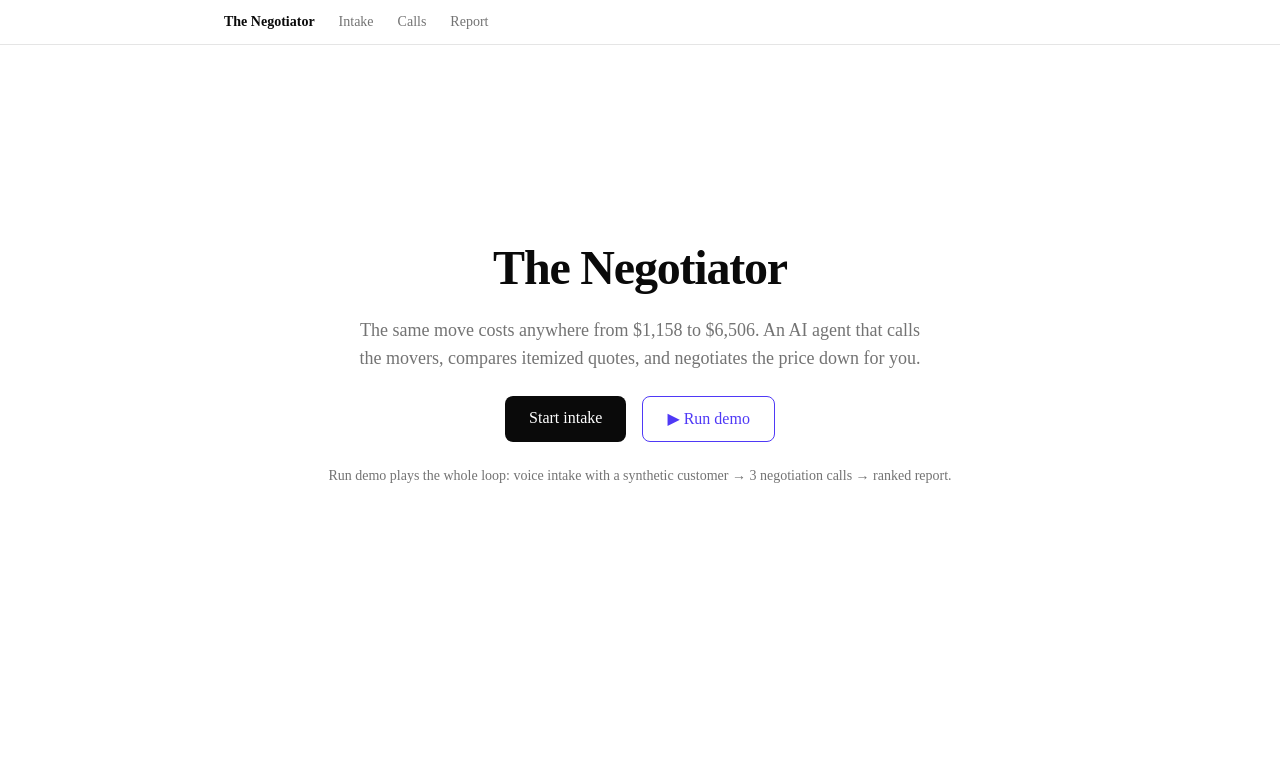
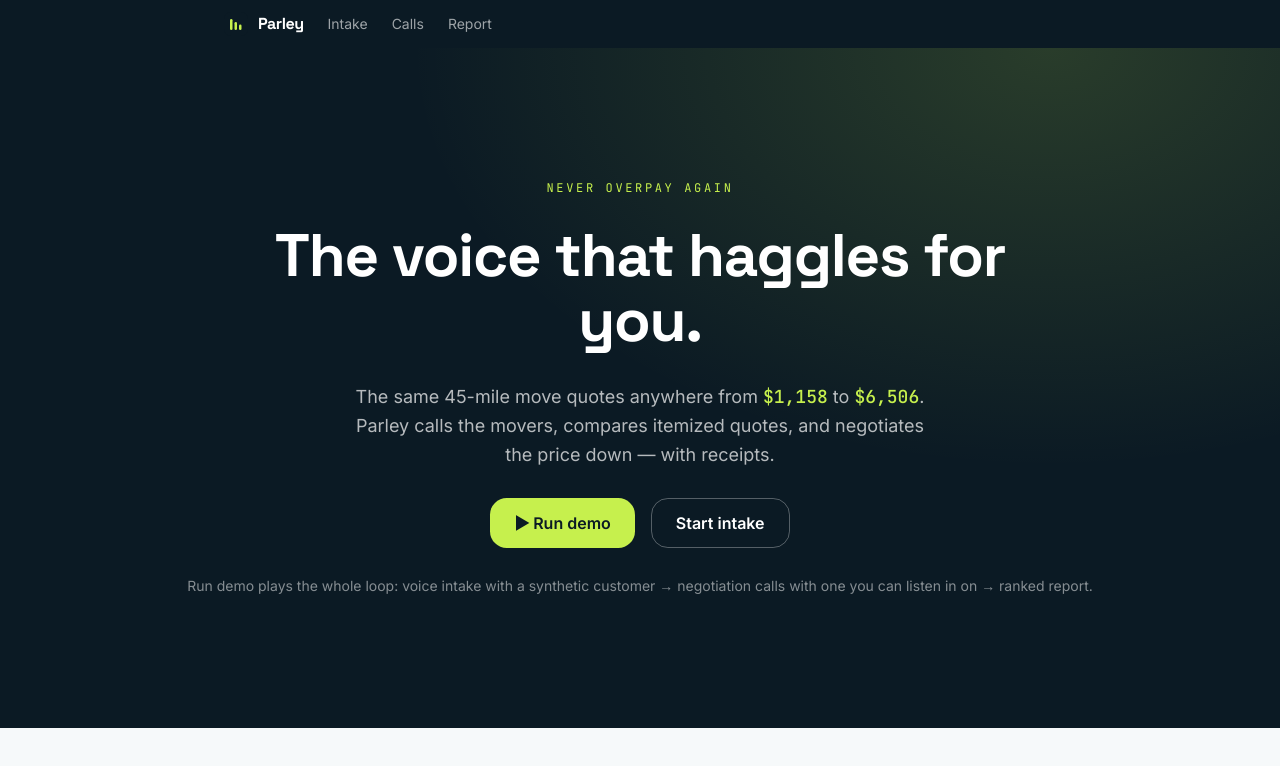
Before and after one commit to arsalanghogari/the-negotiator, a Next.js app: page / in a window 1280 px wide. Shown: the top 766 px of the page. Built offline with nearby package versions, Linux system fonts and the light colour scheme.

Commit message:
Rebrand to Parley: brand tokens, Space Grotesk/Inter/JetBrains Mono, ink+lime UI
Co-Authored-By: Claude Fable 5 <noreply@anthropic.com>

```diff
--- a/app/calls/page.tsx
+++ b/app/calls/page.tsx
@@ -200,13 +200,14 @@ function ShowcaseCall({
   }
 
   return (
-    <Card className="border-indigo-600">
+    <Card className="border-ink bg-ink text-white">
       <CardHeader>
         <CardTitle className="flex items-center justify-between text-base">
           <span>Listen in — Bay Area Van Lines, both sides live 🔊</span>
           <span className="flex items-center gap-2">
             {phase === 'live' && (
-              <Badge variant="secondary">
+              <Badge className="gap-1.5 bg-signal/15 font-mono text-signal">
+                <span className="h-1.5 w-1.5 animate-pulse rounded-full bg-signal" />
                 {conversation.isSpeaking
                   ? 'negotiator speaking…'
                   : sellerSpeaking
@@ -227,12 +228,12 @@ function ShowcaseCall({
       </CardHeader>
       {(turns.length > 0 || error) && (
         <CardContent className="space-y-3">
-          {error && <p className="text-sm text-red-500">{error}</p>}
+          {error && <p className="text-sm text-red-brand">{error}</p>}
           {turns.length > 0 && (
-            <div className="max-h-56 space-y-2 overflow-y-auto rounded-md border p-3 text-sm">
+            <div className="max-h-56 space-y-2 overflow-y-auto rounded-md border border-white/15 p-3 text-sm">
               {turns.map((t, i) => (
-                <p key={i}>
-                  <span className={t.speaker === 'negotiator' ? 'font-semibold text-indigo-600' : 'font-semibold'}>
+                <p key={i} className={t.speaker === 'negotiator' ? '' : 'text-white/70'}>
+                  <span className={t.speaker === 'negotiator' ? 'font-semibold text-signal' : 'font-semibold'}>
                     {t.speaker === 'negotiator' ? '🔊 Negotiator' : 'Seller'}:
                   </span>{' '}
                   {t.text}
@@ -241,7 +242,7 @@ function ShowcaseCall({
             </div>
           )}
           {quote && (
-            <p className="text-sm font-medium">
+            <p className="font-mono text-sm font-medium text-signal">
               Saved: ${quote.totalPrice.toLocaleString()} {quote.binding && '(binding)'}
               {quote.negotiated && quote.priceBefore != null &&
                 ` — negotiated ${quote.priceBefore.toLocaleString()} → ${quote.priceAfter?.toLocaleString()}`}
@@ -341,7 +342,7 @@ export default function CallsPage() {
       <div className="flex items-center justify-between">
         <h1 className="text-3xl font-bold tracking-tight">Calls</h1>
         <span className="flex items-center gap-3">
-          {demoStep && <span className="text-sm font-medium text-indigo-600">{demoStep}</span>}
+          {demoStep && <span className="text-sm font-medium text-signal-deep">{demoStep}</span>}
           <Button onClick={() => run()} disabled={running}>{running ? 'Calling…' : `Run ${SELLERS.length} calls`}</Button>
         </span>
       </div>
@@ -367,10 +368,10 @@ export default function CallsPage() {
                 <div key={c.name} className="flex items-center justify-between gap-2">
                   <span className={onSheet ? 'font-medium' : 'text-muted-foreground'}>
                     {c.name}{' '}
-                    <span className="text-xs text-muted-foreground">★ {c.rating} ({c.reviews})</span>
+                    <span className="font-mono text-xs text-muted-foreground">★ {c.rating} ({c.reviews})</span>
                   </span>
                   <span className="flex shrink-0 items-center gap-2">
-                    <span className="text-xs text-muted-foreground">{c.phone}</span>
+                    <span className="font-mono text-xs text-muted-foreground">{c.phone}</span>
                     {onSheet && <Badge variant="outline">on call sheet</Badge>}
                   </span>
                 </div>
@@ -422,27 +423,27 @@ export default function CallsPage() {
                 {c.quote && (
                   <div className="space-y-1 rounded-md border p-3 text-sm">
                     <div className="flex items-center justify-between font-semibold">
-                      <span>
+                      <span className={c.quote.callOutcome === 'quoted' ? 'font-mono' : ''}>
                         {c.quote.callOutcome === 'quoted'
                           ? `$${c.quote.totalPrice.toLocaleString()}`
                           : 'no price given'}
                       </span>
                       <span className="flex gap-1">
                         {c.quote.negotiated && c.quote.priceBefore != null && (
-                          <Badge>${c.quote.priceBefore.toLocaleString()} → ${c.quote.priceAfter?.toLocaleString()}</Badge>
+                          <Badge className="font-mono">${c.quote.priceBefore.toLocaleString()} → ${c.quote.priceAfter?.toLocaleString()}</Badge>
                         )}
                         {c.quote.binding && <Badge variant="outline">binding</Badge>}
-                        {c.quote.redFlag && <Badge variant="destructive">red flag</Badge>}
-                        {c.quote.itemizationMismatch && <Badge variant="destructive">doesn&apos;t add up</Badge>}
+                        {c.quote.redFlag && <Badge className="border-amber bg-amber/15 text-foreground">⚑ red flag</Badge>}
+                        {c.quote.itemizationMismatch && <Badge className="border-amber bg-amber/15 text-foreground">⚑ doesn&apos;t add up</Badge>}
                       </span>
                     </div>
                     {c.quote.lineItems.map((li, i) => (
                       <div key={i} className="flex justify-between text-muted-foreground">
                         <span>{li.label}</span>
-                        <span>{li.amount == null ? '—' : `$${li.amount.toLocaleString()}`}</span>
+                        <span className="font-mono">{li.amount == null ? '—' : `$${li.amount.toLocaleString()}`}</span>
                       </div>
                     ))}
-                    <div className="text-xs text-muted-foreground">outcome: {c.quote.callOutcome}</div>
+                    <div className="font-mono text-xs text-muted-foreground">outcome: {c.quote.callOutcome}</div>
                   </div>
                 )}
               </CardContent>
--- a/app/globals.css
+++ b/app/globals.css
@@ -7,9 +7,22 @@
 @theme inline {
   --color-background: var(--background);
   --color-foreground: var(--foreground);
-  --font-sans: var(--font-sans);
-  --font-mono: var(--font-geist-mono);
-  --font-heading: var(--font-sans);
+  --font-sans: var(--font-inter);
+  --font-mono: var(--font-jetbrains);
+  --font-display: var(--font-space);
+  /* Parley brand tokens (brand-guidelines.pdf §10) */
+  --color-ink: #0b1a24;
+  --color-signal: #c6f04d;
+  --color-signal-deep: #a9d633;
+  --color-slate-brand: #12303f;
+  --color-cloud: #edf2f3;
+  --color-mist: #f6f9fa;
+  --color-paper: #ffffff;
+  --color-line: #d9e1e4;
+  --color-muted-brand: #5b6e78;
+  --color-blue-brand: #2f6bff;
+  --color-amber: #f5a524;
+  --color-red-brand: #e5484d;
   --color-sidebar-ring: var(--sidebar-ring);
   --color-sidebar-border: var(--sidebar-border);
   --color-sidebar-accent-foreground: var(--sidebar-accent-foreground);
@@ -49,30 +62,31 @@
 }
 
 :root {
-  --background: oklch(1 0 0);
-  --foreground: oklch(0.145 0 0);
-  --card: oklch(1 0 0);
-  --card-foreground: oklch(0.145 0 0);
-  --popover: oklch(1 0 0);
-  --popover-foreground: oklch(0.145 0 0);
-  --primary: oklch(0.205 0 0);
-  --primary-foreground: oklch(0.985 0 0);
-  --secondary: oklch(0.97 0 0);
-  --secondary-foreground: oklch(0.205 0 0);
-  --muted: oklch(0.97 0 0);
-  --muted-foreground: oklch(0.556 0 0);
-  --accent: oklch(0.97 0 0);
-  --accent-foreground: oklch(0.205 0 0);
-  --destructive: oklch(0.577 0.245 27.325);
-  --border: oklch(0.922 0 0);
-  --input: oklch(0.922 0 0);
-  --ring: oklch(0.708 0 0);
+  /* Parley: light app chrome (Mist/Paper), Ink text, Signal Lime as the one accent. */
+  --background: #f6f9fa;
+  --foreground: #0b1a24;
+  --card: #ffffff;
+  --card-foreground: #0b1a24;
+  --popover: #ffffff;
+  --popover-foreground: #0b1a24;
+  --primary: #c6f04d;
+  --primary-foreground: #0b1a24;
+  --secondary: #edf2f3;
+  --secondary-foreground: #0b1a24;
+  --muted: #edf2f3;
+  --muted-foreground: #5b6e78;
+  --accent: #edf2f3;
+  --accent-foreground: #0b1a24;
+  --destructive: #e5484d;
+  --border: #d9e1e4;
+  --input: #d9e1e4;
+  --ring: #a9d633;
   --chart-1: oklch(0.87 0 0);
   --chart-2: oklch(0.556 0 0);
   --chart-3: oklch(0.439 0 0);
   --chart-4: oklch(0.371 0 0);
   --chart-5: oklch(0.269 0 0);
-  --radius: 0.625rem;
+  --radius: 0.75rem; /* 12px controls; cards land ~18px via radius-xl */
   --sidebar: oklch(0.985 0 0);
   --sidebar-foreground: oklch(0.145 0 0);
   --sidebar-primary: oklch(0.205 0 0);
@@ -127,4 +141,11 @@
   html {
     @apply font-sans;
   }
+  /* Headlines: Space Grotesk, tight tracking (brand §6). */
+  h1,
+  h2,
+  h3 {
+    font-family: var(--font-space), system-ui, sans-serif;
+    letter-spacing: -0.02em;
+  }
 }
--- a/app/intake/page.tsx
+++ b/app/intake/page.tsx
@@ -319,7 +319,7 @@ function VoiceIntakeInner({ demo, onSpec }: { demo: boolean; onSpec: (spec: Part
 
   const live = conversation.status === 'connected';
   return (
-    <Card className={demo ? 'border-indigo-600' : ''}>
+    <Card className={demo ? 'border-signal-deep' : ''}>
       <CardHeader>
         <CardTitle>{demo ? 'Voice interview — demo customer 🔊' : 'Voice interview'}</CardTitle>
       </CardHeader>
--- a/app/layout.tsx
+++ b/app/layout.tsx
@@ -1,21 +1,29 @@
 import type { Metadata } from "next";
-import { Geist, Geist_Mono } from "next/font/google";
+import { Space_Grotesk, Inter, JetBrains_Mono } from "next/font/google";
 import "./globals.css";
 
-const geistSans = Geist({
-  variable: "--font-geist-sans",
-  subsets: ["latin"],
-});
-
-const geistMono = Geist_Mono({
-  variable: "--font-geist-mono",
-  subsets: ["latin"],
-});
+const space = Space_Grotesk({ variable: "--font-space", subsets: ["latin"] });
+const inter = Inter({ variable: "--font-inter", subsets: ["latin"] });
+const jetbrains = JetBrains_Mono({ variable: "--font-jetbrains", subsets: ["latin"] });
 
 export const metadata: Metadata = {
-  title: "The Negotiator",
-  description: "An AI agent that calls, compares, and negotiates moving quotes for you.",
+  title: "Parley — never overpay again",
+  description: "The voice that haggles so you never overpay. Parley calls the market, compares itemized quotes, and negotiates the best deal on your behalf.",
 };
+
+// Brand mark: three sound bars stepping down (brand-guidelines.pdf §4, SVG source of truth).
+function Mark({ size = 24 }: { size?: number }) {
+  return (
+    <svg width={size} height={size} viewBox="0 0 48 48" aria-hidden>
+      <rect width="48" height="48" rx="14" fill="#0B1A24" />
+      <g fill="#C6F04D">
+        <rect x="12" y="14" width="5" height="22" rx="2.5" />
+        <rect x="21" y="20" width="5" height="16" rx="2.5" />
+        <rect x="30" y="25" width="5" height="11" rx="2.5" />
+      </g>
+    </svg>
+  );
+}
 
 export default function RootLayout({
   children,
@@ -25,15 +33,18 @@ export default function RootLayout({
   return (
     <html
       lang="en"
-      className={`${geistSans.variable} ${geistMono.variable} h-full antialiased`}
+      className={`${space.variable} ${inter.variable} ${jetbrains.variable} h-full antialiased`}
     >
       <body className="min-h-full flex flex-col">
-        <header className="border-b">
+        <header className="bg-ink text-white">
           <nav className="mx-auto flex max-w-4xl items-center gap-6 px-8 py-3 text-sm">
-            <a href="/" className="font-bold">The Negotiator</a>
-            <a href="/intake" className="text-muted-foreground hover:text-foreground">Intake</a>
-            <a href="/calls" className="text-muted-foreground hover:text-foreground">Calls</a>
-            <a href="/report" className="text-muted-foreground hover:text-foreground">Report</a>
+            <a href="/" className="flex items-center gap-2.5">
+              <Mark />
+              <span className="font-display text-base font-bold tracking-[-0.03em]">Parley</span>
+            </a>
+            <a href="/intake" className="text-white/60 hover:text-white">Intake</a>
+            <a href="/calls" className="text-white/60 hover:text-white">Calls</a>
+            <a href="/report" className="text-white/60 hover:text-white">Report</a>
           </nav>
         </header>
         {children}
--- a/app/page.tsx
+++ b/app/page.tsx
@@ -12,29 +12,43 @@ export default function Home() {
   }
 
   return (
-    <main className="flex min-h-[80vh] flex-col items-center justify-center gap-6 px-8 text-center">
-      <h1 className="text-5xl font-bold tracking-tight">The Negotiator</h1>
-      <p className="max-w-xl text-lg text-muted-foreground">
-        The same move costs anywhere from $1,158 to $6,506. An AI agent that calls the movers,
-        compares itemized quotes, and negotiates the price down for you.
+    <main
+      className="flex min-h-[85vh] flex-col items-center justify-center gap-7 bg-ink px-8 text-center text-white"
+      style={{
+        backgroundImage:
+          'radial-gradient(640px 420px at 82% 0%, rgba(198,240,77,0.16), transparent)',
+      }}
+    >
+      <p className="font-mono text-xs uppercase tracking-[0.22em] text-signal">
+        Never overpay again
+      </p>
+      <h1 className="max-w-3xl font-display text-5xl font-bold leading-[1.08] tracking-[-0.02em] md:text-6xl">
+        The voice that haggles for you.
+      </h1>
+      <p className="max-w-xl text-lg leading-relaxed text-white/70">
+        The same 45-mile move quotes anywhere from{' '}
+        <span className="font-mono font-medium text-signal">$1,158</span> to{' '}
+        <span className="font-mono font-medium text-signal">$6,506</span>. Parley calls the
+        movers, compares itemized quotes, and negotiates the price down — with receipts.
       </p>
       <div className="flex gap-4">
+        <button
+          onClick={runDemo}
+          disabled={busy}
+          className="rounded-xl bg-signal px-6 py-3 font-semibold text-ink hover:brightness-105 disabled:opacity-50"
+        >
+          {busy ? 'Setting up…' : '▶ Run demo'}
+        </button>
         <a
           href="/intake"
-          className="rounded-md bg-foreground px-6 py-2.5 font-medium text-background hover:opacity-90"
+          className="rounded-xl border-[1.5px] border-white/30 px-6 py-3 font-semibold text-white hover:border-white/60"
         >
           Start intake
         </a>
-        <button
-          onClick={runDemo}
-          disabled={busy}
-          className="rounded-md border border-indigo-600 px-6 py-2.5 font-medium text-indigo-600 hover:bg-indigo-50 disabled:opacity-50 dark:hover:bg-indigo-950"
-        >
-          {busy ? 'Setting up…' : '▶ Run demo'}
-        </button>
       </div>
-      <p className="text-sm text-muted-foreground">
-        Run demo plays the whole loop: voice intake with a synthetic customer → 3 negotiation calls → ranked report.
+      <p className="text-sm text-white/50">
+        Run demo plays the whole loop: voice intake with a synthetic customer → negotiation
+        calls with one you can listen in on → ranked report.
       </p>
     </main>
   );
```
Also changed, not shown: app/report/page.tsx (+31 -19 lines), app/icon.svg (added), 1 other file (tests, documents, lock files or other folders).
